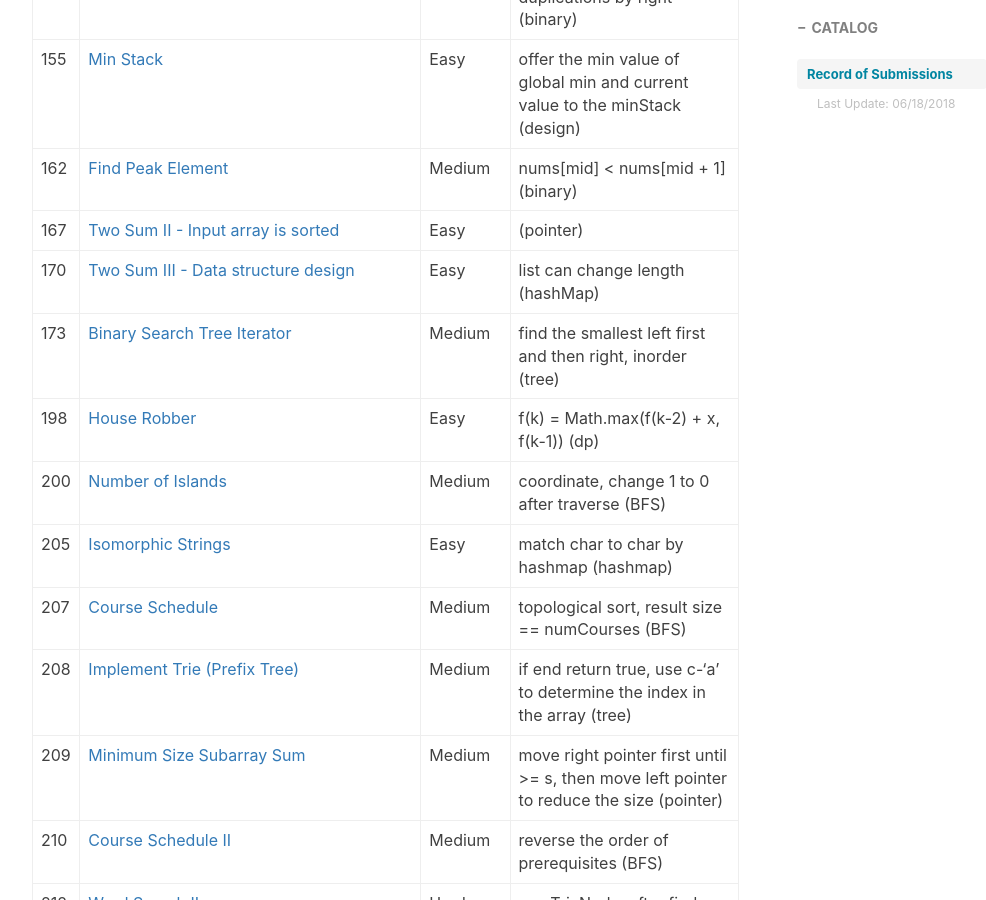
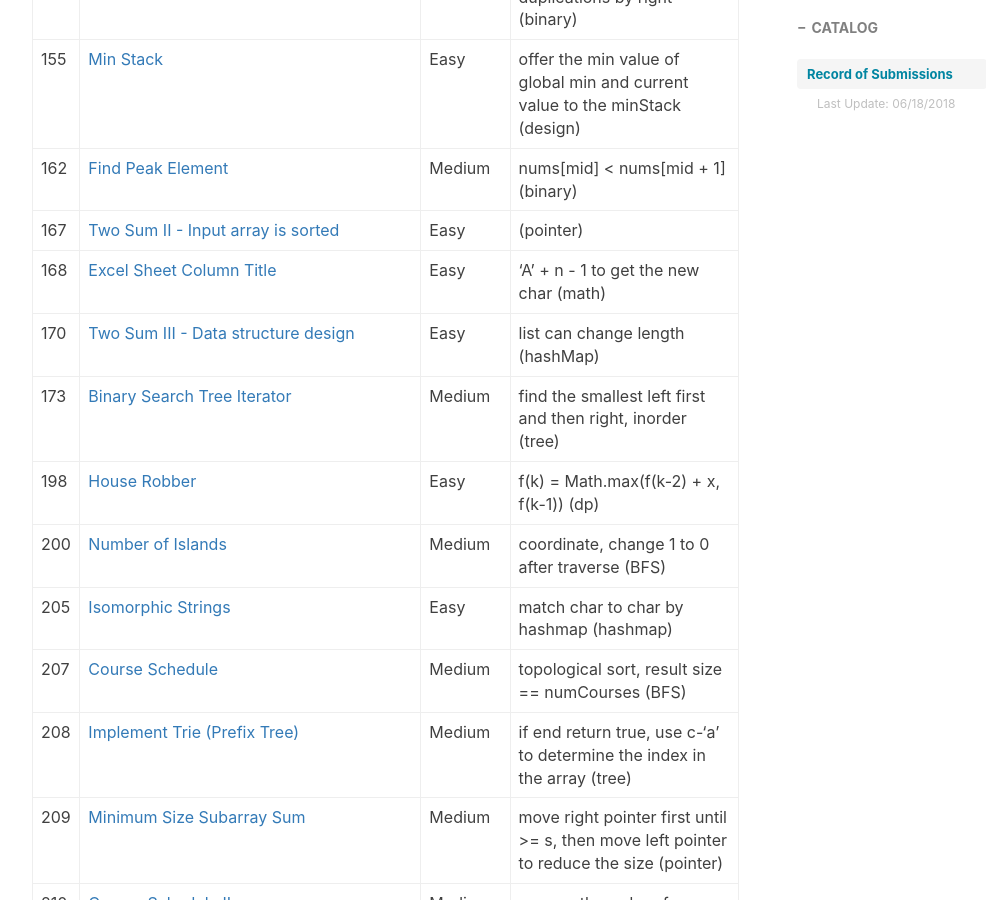
Before and after one commit to ly16/ly16.github.io, a Jekyll site: the page built from _posts/2018-05-18-leetcode-record-round1.md, in a window 1280 px wide and 900 px high, scrolled down 5813 px. Shown: the whole window, without its empty margins (233-1219 px from the left). Built offline with Jekyll 4.4.1, drawn with Linux system fonts in a browser that asks for light colours; nearby versions of some CDN libraries; comment, search, counter and statistics services are not loaded.

Commit message:
Update 2018-05-18-leetcode-record-round1.md

```diff
--- a/_posts/2018-05-18-leetcode-record-round1.md
+++ b/_posts/2018-05-18-leetcode-record-round1.md
@@ -97,6 +97,7 @@ tags:
 |155|[Min Stack](https://github.com/ly16/LC-Practice/blob/master/Min%20Stack.java)|Easy|offer the min value of global min and current value to the minStack (design)|
 |162|[Find Peak Element](https://github.com/ly16/LC-Practice/blob/master/Find%20Peak%20Element.java)|Medium|nums[mid] < nums[mid + 1] (binary)|
 |167|[Two Sum II - Input array is sorted](https://github.com/ly16/LC-Practice/blob/master/2%20Sum%20II.java)|Easy|(pointer)|
+|168|[Excel Sheet Column Title](https://github.com/ly16/LC-Practice/blob/master/Excel%20Sheet%20Column%20Title.java)|Easy|'A' + n - 1 to get the new char (math)|
 |170|[Two Sum III - Data structure design](https://github.com/ly16/LC-Practice/blob/master/Two%20Sum%20III%20-%20Data%20structure%20design.java)|Easy|list can change length (hashMap)|
 |173|[Binary Search Tree Iterator](https://github.com/ly16/LC-Practice/blob/master/Binary%20Search%20Tree%20Iterator.java)|Medium|find the smallest left first and then right, inorder (tree)|
 |198|[House Robber](https://github.com/ly16/LC-Practice/blob/master/House%20Robber.java)|Easy|f(k) = Math.max(f(k-2) + x, f(k-1)) (dp)|
```
